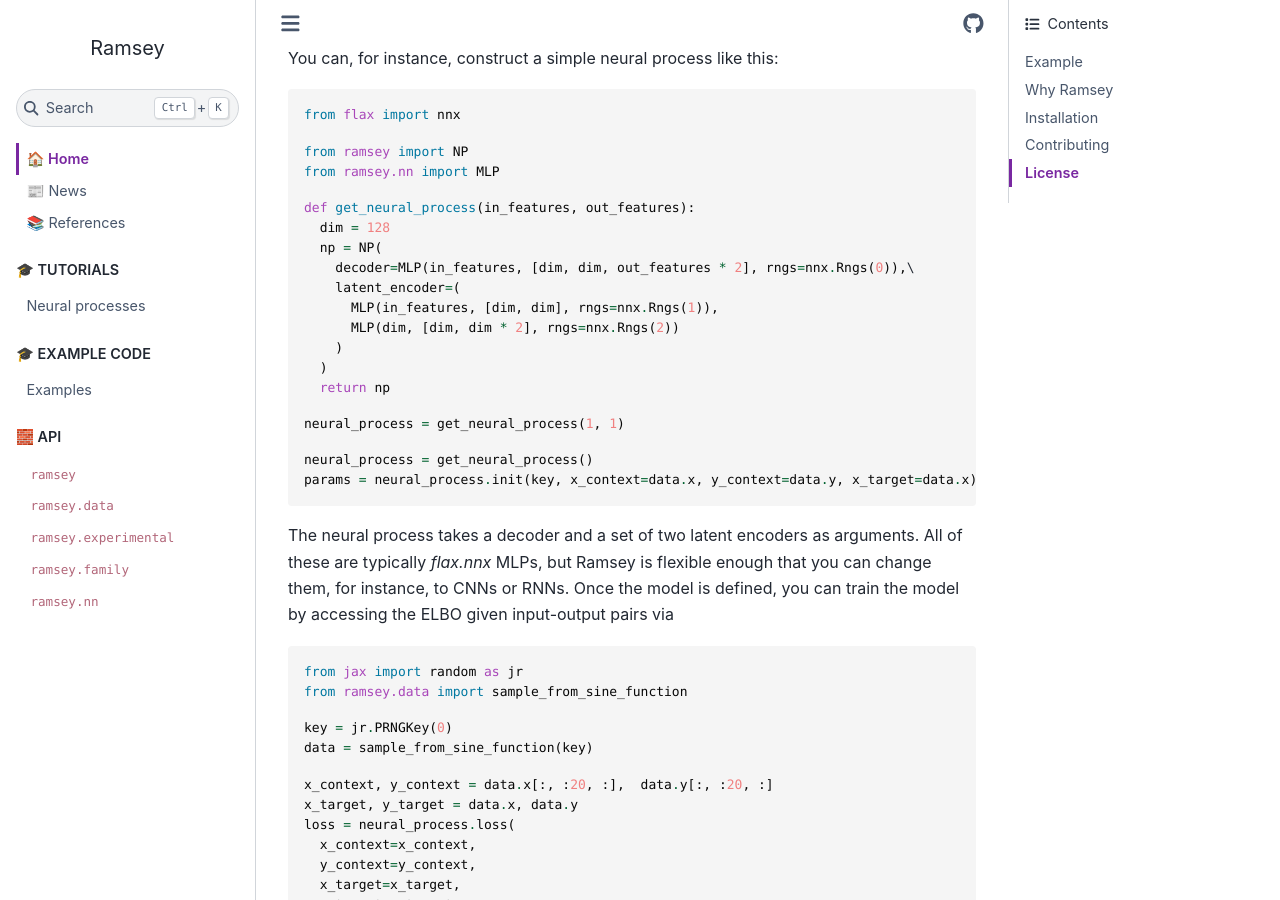
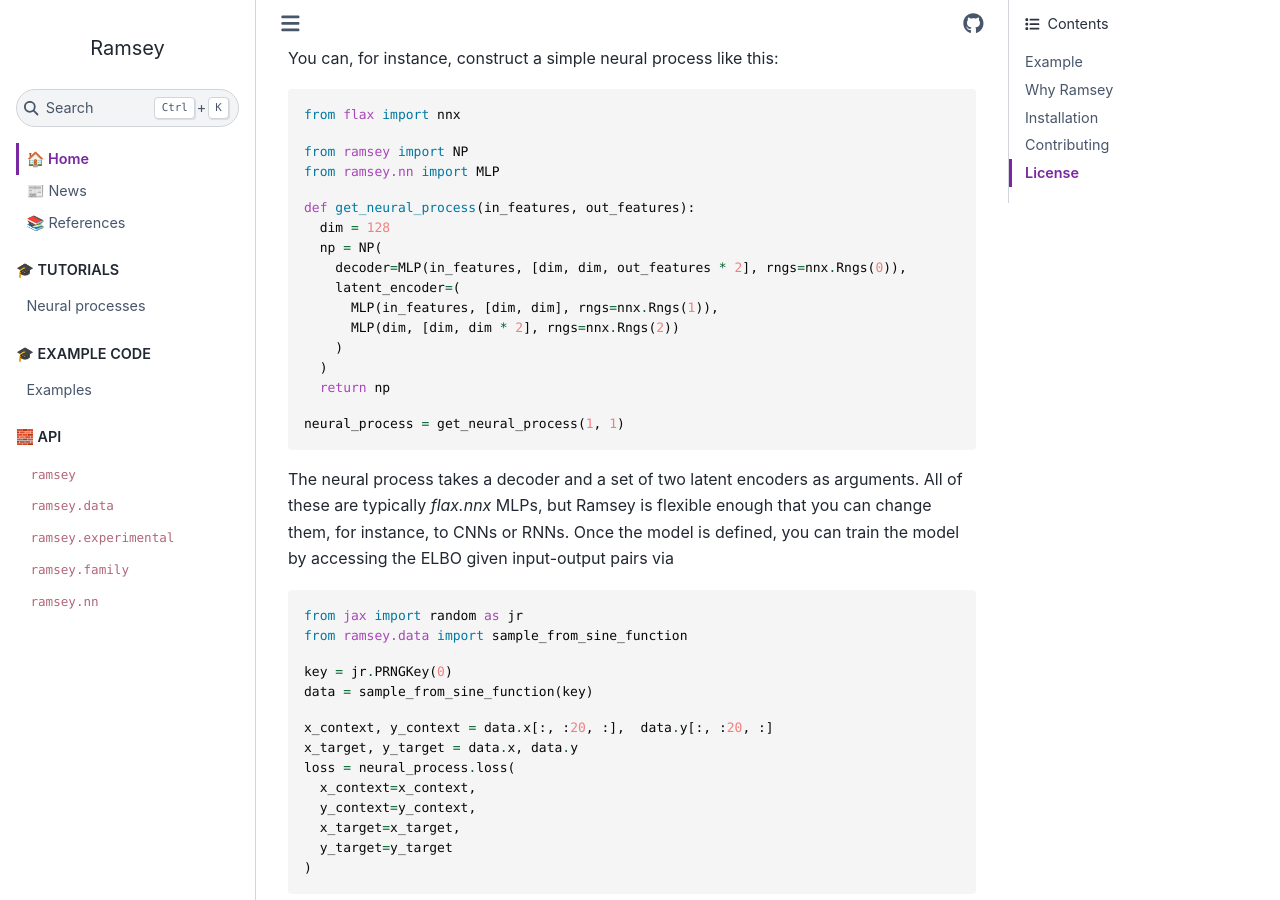
Before and after one commit to ramsey-devs/ramsey, a Sphinx documentation site: the page built from docs/index.rst, in a window 1280 px wide and 900 px high, scrolled down 473 px. Built offline with Sphinx 7.4.7 and the Sphinx Book theme 1.1.4, drawn with Linux system fonts in a browser that asks for light colours.

```diff
--- a/docs/index.rst
+++ b/docs/index.rst
@@ -30,7 +30,7 @@ You can, for instance, construct a simple neural process like this:
     def get_neural_process(in_features, out_features):
       dim = 128
       np = NP(
-        decoder=MLP(in_features, [dim, dim, out_features * 2], rngs=nnx.Rngs(0)),\
+        decoder=MLP(in_features, [dim, dim, out_features * 2], rngs=nnx.Rngs(0)),
         latent_encoder=(
           MLP(in_features, [dim, dim], rngs=nnx.Rngs(1)),
           MLP(dim, [dim, dim * 2], rngs=nnx.Rngs(2))
@@ -39,9 +39,6 @@ You can, for instance, construct a simple neural process like this:
       return np
 
     neural_process = get_neural_process(1, 1)
-
-    neural_process = get_neural_process()
-    params = neural_process.init(key, x_context=data.x, y_context=data.y, x_target=data.x)
 
 The neural process takes a decoder and a set of two latent encoders as arguments. All of these are typically `flax.nnx` MLPs, but
 Ramsey is flexible enough that you can change them, for instance, to CNNs or RNNs. Once the model is defined, you can train
--- a/ramsey/__init__.py
+++ b/ramsey/__init__.py
@@ -5,7 +5,7 @@ from ramsey._src.neural_process.doubly_attentive_neural_process import DANP
 from ramsey._src.neural_process.neural_process import NP
 from ramsey._src.neural_process.train_neural_process import train_neural_process
 
-__version__ = "0.2.4"
+__version__ = "0.3.0"
 
 __all__ = [
   "ANP",
```
Also changed, not shown: 1 other file.
